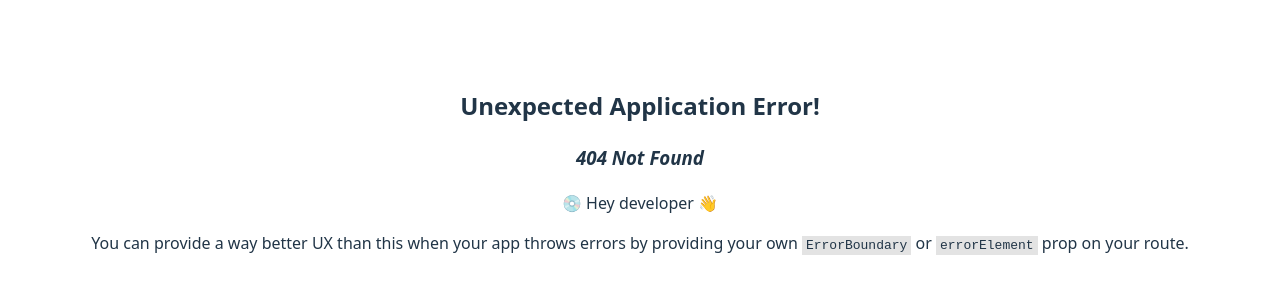
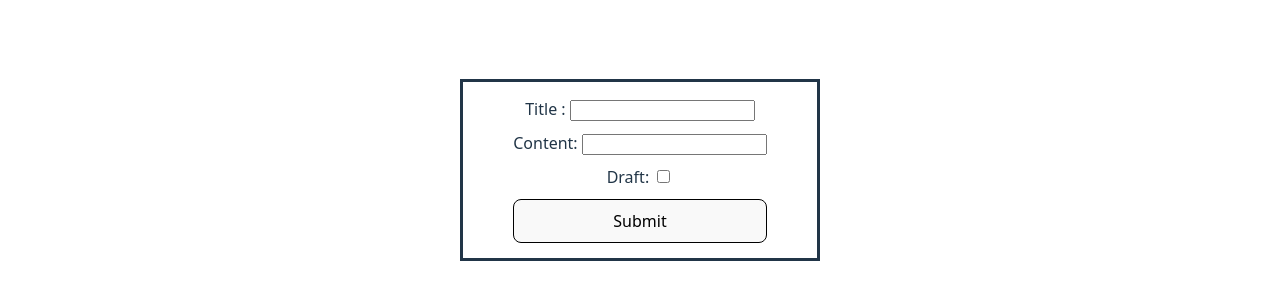
Before and after one commit to kloxer/TOP_Project-Blog-API, a React (Vite) app in the folder frontend/vite-project/: page /blogs/1/update in a window 1280 px wide. Before the commit this address had no page. Shown: the part 230-530 px from the top of the page. Built offline with nearby package versions, Linux system fonts and the light colour scheme.

Commit message:
Working delete/update from frontend

```diff
--- a/frontend/vite-project/src/App.jsx
+++ b/frontend/vite-project/src/App.jsx
@@ -1,8 +1,7 @@
 import { useState , useEffect } from 'react'
 import reactLogo from './assets/react.svg'
-import viteLogo from '/vite.svg'
 import './App.css'
-import { Link } from "react-router";
+import { Link } from "react-router-dom";
 import { useNavigate } from 'react-router-dom';
 
 
@@ -101,9 +100,7 @@ function App() {
   return (
     <>
       <div>
-        <a href="https://vite.dev" target="_blank">
-          <img src={viteLogo} className="logo" alt="Vite logo" />
-        </a>
+
         <a href="https://react.dev" target="_blank">
           <img src={reactLogo} className="logo react" alt="React logo" />
         </a>
--- a/frontend/vite-project/src/blogs.jsx
+++ b/frontend/vite-project/src/blogs.jsx
@@ -36,6 +36,39 @@ function ShowBlogs(){
     useEffect(()=>{
         getBlogs();
     }, [])
+
+
+
+    async function deleteBlog(id){
+      try{
+            const token = localStorage.getItem('jwtToken')
+            const response = await fetch(`http://localhost:3003/blogs/${id}`, {
+                method:'DELETE',
+                headers:{
+                    'Content-Type':'application/json',
+                        'Authorization': `bearer ${token}`
+                },
+                credentials:'include'
+            });
+            const data = response.json()
+            if (response.ok){
+              setMessage(data.message)
+              console.log("sucess")
+
+         setBlogs((prevBlogs) => prevBlogs.filter(blog => blog.id !== id));
+
+            }
+            else{
+              console.log("delete");
+            }
+
+      }
+      catch(err){
+        console.log(err)
+      }
+    }
+
+
     return (
     <>
    <h1>blogs!</h1>
@@ -50,9 +83,11 @@ function ShowBlogs(){
       <div key={blog.id} className="blog">
         <h2><Link to={blog.id} > {blog.title} </Link></h2>
         <p>content: {blog.content}</p>
+
+               <button><Link to={`${blog.id}/update`}>Update</Link>  </button>
+              <button  onClick={() => deleteBlog(blog.id)}>delete</button>
+
       </div>
-      <button>update</button>
-      <button>delete</button>
     </div>
   ))
 )}
--- a/frontend/vite-project/src/main.jsx
+++ b/frontend/vite-project/src/main.jsx
@@ -9,6 +9,7 @@ import LogIn from './login.jsx';
 import CreateBlogPage from './createBlog.jsx';
 import ShowBlogs from './blogs.jsx';
 import SingleBlogPage from './pages/SingleBlogPage.jsx';
+import UpdateBlog from './pages/UpdateBlog.jsx';
 const router = createBrowserRouter([
   {
     path: "/",
@@ -37,6 +38,10 @@ const router = createBrowserRouter([
   {
     path:"blogs/:id",
     element:<SingleBlogPage />
+  },
+  {
+    path:"blogs/:id/update",
+    element:<UpdateBlog />
   }
 ]);
 
--- a/frontend/vite-project/src/pages/SingleBlogPage.jsx
+++ b/frontend/vite-project/src/pages/SingleBlogPage.jsx
@@ -11,10 +11,7 @@ function SingleBlogPage(){
 
     const [name, setName] = useState("");
     const [comment, setComment] = useState("");
-
     const [allComments, setallComments] = useState([]);
-
-
 
     async function getBlog(){
 
--- /dev/null
+++ b/frontend/vite-project/src/pages/UpdateBlog.jsx
@@ -0,0 +1,56 @@
+import { useEffect } from "react";
+import { useState } from "react";
+import { useParams } from "react-router";
+
+function UpdateBlog(){
+
+        const [title, setTitle] = useState("")
+        const [content,setContent] = useState("")
+        const [draft, setDraft] = useState(false)
+
+        const {id} = useParams();
+
+
+        async function updateBlog(e){
+            e.preventDefault()
+            try{
+                const token = localStorage.getItem('jwtToken')
+                const response = await fetch(`http://localhost:3003/blogs/${id}`, {
+                    method:'PUT',
+                    headers:{
+                        'Content-Type':'application/json',
+                            'Authorization': `bearer ${token}`
+                    },
+                    credentials:'include',
+                    body: JSON.stringify({title, content, draft})
+                });
+                if (response.ok){
+                    console.log("updated!")
+                }
+                else{
+                    console.log("not updated")
+                }
+
+            }
+            catch(err){
+                console.log(err)
+            }
+        }
+
+
+    return(<>
+
+    <form onSubmit={updateBlog}>
+        <label htmlFor="title">Title : <input type="text" onChange={e=> setTitle(e.target.value)}/></label>
+
+        <label htmlFor="Content">Content:  <input type="text"  onChange={e=> setContent(e.target.value)}/></label>
+        <label htmlFor="draft">Draft: <input type="checkbox" onChange={e=> setDraft(e.target.value)} /></label>
+        <button>Submit</button>
+    </form>
+
+
+
+    </>)
+}
+
+export default UpdateBlog
```
